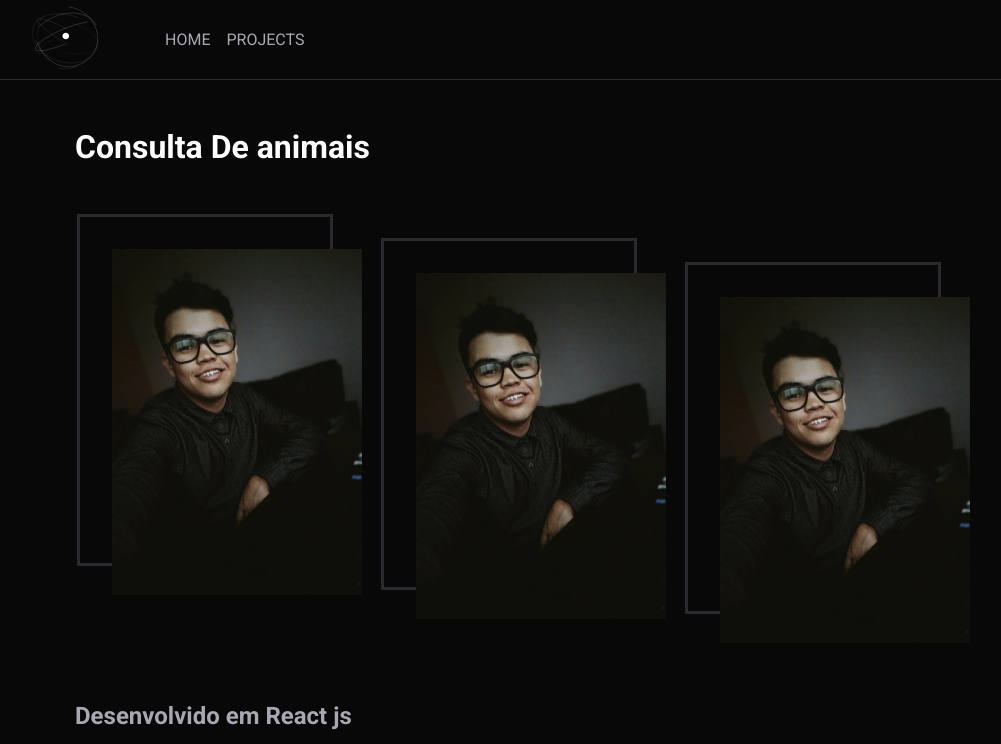
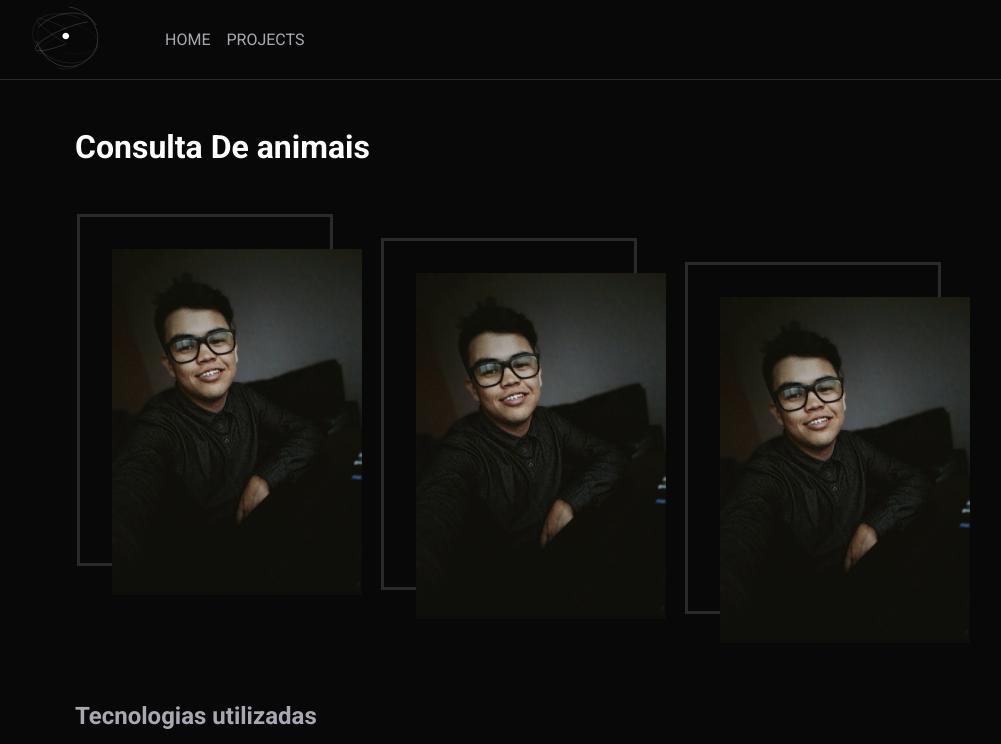
Before and after one commit to ojhones/justMe, a Next.js app: page /projects in a window 1280 px wide. Shown: the top 744 px of the page, without its empty margins (131-1132 px from the left). Built offline with nearby package versions, Linux system fonts and the light colour scheme.

Commit message:
Adjust subTitle test on projects pages

```diff
--- a/src/pages/projects.tsx
+++ b/src/pages/projects.tsx
@@ -24,7 +24,7 @@ export default function projects() {
 
         <main>
           <div>
-            <h2>Desenvolvido em React js</h2>
+            <h2>Tecnologias utilizadas</h2>
             <p>
               Mussum Ipsum, cacilds vidis litro abertis. Aenean aliquam molestie leo,
               vitae iaculis nisl. Tá deprimidis, eu conheço uma cachacis que pode alegrar
@@ -38,7 +38,7 @@ export default function projects() {
           </div>
 
           <div>
-            <h2>Desenvolvido em React js</h2>
+            <h2>Aprendizados com o projeto</h2>
             <p>
               Mussum Ipsum, cacilds vidis litro abertis. Aenean aliquam molestie leo,
               vitae iaculis nisl. Tá deprimidis, eu conheço uma cachacis que pode alegrar
```
